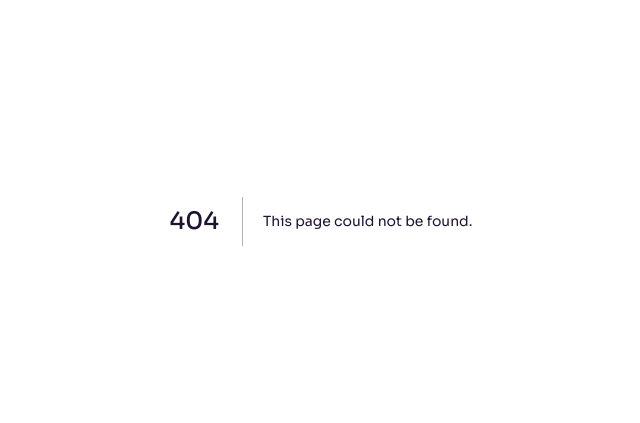
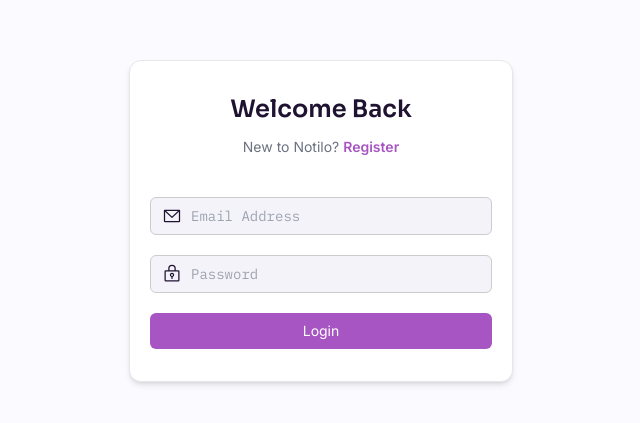
Before and after one commit to jakobternel/note-editor, a Next.js app: page /login in a window 1280 px wide. Before the commit this address had no page. Shown: the part 179-602 px from the top of the page, without its empty margins (319-959 px from the left). Built offline with nearby package versions, Linux system fonts and the light colour scheme.

Commit message:
added login page ui

```diff
--- a/package.json
+++ b/package.json
@@ -35,7 +35,8 @@
         "mongoose": "^8.16.1",
         "next": "15.3.5",
         "react": "^19.0.0",
-        "react-dom": "^19.0.0"
+        "react-dom": "^19.0.0",
+        "react-hook-form": "^7.60.0"
     },
     "devDependencies": {
         "@tailwindcss/postcss": "^4.1.11",
--- /dev/null
+++ b/src/pages/login.tsx
@@ -0,0 +1,64 @@
+import Head from "next/head";
+
+import { EnvelopeSimpleIcon, LockKeyIcon } from "@phosphor-icons/react";
+
+export default function LoginPage() {
+    return (
+        <>
+            <Head>
+                <title>Login - Notilo</title>
+                <link rel="icon" href="/icon_white.png" />
+            </Head>
+            <main>
+                <div className="flex h-screen w-screen flex-col items-center justify-center gap-5">
+                    <div className="flex w-96 flex-col items-center gap-10 rounded-xl border border-border bg-surface px-5 py-8 shadow-md">
+                        {/* Welcome section */}
+                        <div className="flex flex-col items-center gap-3">
+                            <h1 className="text-2xl font-semibold">
+                                Welcome Back
+                            </h1>
+                            <p className="text-sm text-textSecondary">
+                                New to Notilo?{" "}
+                                <span className="cursor-pointer font-semibold text-primary">
+                                    Register
+                                </span>
+                            </p>
+                        </div>
+                        {/* Login form */}
+                        <form className="flex w-full flex-col gap-5">
+                            <span className="relative">
+                                {/* Icon on form input */}
+                                <EnvelopeSimpleIcon
+                                    className="absolute left-3 top-1/2 -translate-y-1/2 text-textPrimary"
+                                    size={20}
+                                />
+                                <input
+                                    type="email"
+                                    required
+                                    placeholder="Email Address"
+                                    className="input !pl-10 font-code"
+                                />
+                            </span>
+                            <span className="relative">
+                                {/* Icon on form input */}
+                                <LockKeyIcon
+                                    className="absolute left-3 top-1/2 -translate-y-1/2 text-textPrimary"
+                                    size={20}
+                                />
+                                <input
+                                    type="password"
+                                    required
+                                    placeholder="Password"
+                                    className="input !pl-10 font-code"
+                                />
+                            </span>
+                            <button type="submit" className="button">
+                                Login
+                            </button>
+                        </form>
+                    </div>
+                </div>
+            </main>
+        </>
+    );
+}
--- a/src/styles/globals.css
+++ b/src/styles/globals.css
@@ -42,6 +42,28 @@
     }
 }
 
+/* Input fields */
+.input {
+    @apply w-full rounded-md border border-formInputBorder bg-formInputBackground px-4 py-2 text-sm text-formInputText outline-none;
+}
+
+.input::placeholder {
+    @apply text-formInputPlaceholder;
+}
+
+.input:focus {
+    @apply border-formInputFocus shadow-formXS;
+}
+
+/* Buttons */
+.button {
+    @apply rounded-md bg-buttonBackground px-4 py-2 text-sm text-buttonText outline-none;
+}
+
+.button:hover {
+    @apply bg-buttonHover transition-all;
+}
+
 /* Light theme colours */
 :root {
     --color-primary: #a755c2;
@@ -51,6 +73,18 @@
     --color-text-primary: #1f1331;
     --color-text-secondary: #6b7280;
     --color-border: #e5e7eb;
+
+    /* Form input theme */
+    --color-input-bg: #f5f3fa;
+    --color-input-border: #ccc;
+    --color-input-text: #1f1331;
+    --color-input-placeholder: #9ca3af;
+    --color-input-focus: #a755c2;
+
+    /* Button theme */
+    --color-button-bg: #a755c2;
+    --color-button-hover: #933db7;
+    --color-button-text: #ffffff;
 }
 
 /* Dark theme colours */
@@ -62,4 +96,16 @@
     --color-text-primary: #f4f1fa;
     --color-text-secondary: #bdafd4;
     --color-border: #3a324a;
+
+    /* Form input theme */
+    --color-input-bg: #2a1b3c;
+    --color-input-border: #3a324a;
+    --color-input-text: #f4f1fa;
+    --color-input-placeholder: #8377a2;
+    --color-input-focus: #d6a4e8;
+
+    /* Button theme */
+    --color-button-bg: #c48be4;
+    --color-button-hover: #d6a4e8;
+    --color-button-text: #140d1c;
 }
--- a/tailwind.config.js
+++ b/tailwind.config.js
@@ -12,6 +12,7 @@
                 code: ["var(--font-code)", "monospace"],
             },
             colors: {
+                // General colours
                 primary: "var(--color-primary)",
                 background: "var(--color-background)",
                 surface: "var(--color-surface)",
@@ -19,6 +20,24 @@
                 textPrimary: "var(--color-text-primary)",
                 textSecondary: "var(--color-text-secondary)",
                 border: "var(--color-border)",
+
+                // Form inputs
+                formInputBackground: "var(--color-input-bg)",
+                formInputBorder: "var(--color-input-border)",
+                formInputText: "var(--color-input-text)",
+                formInputPlaceholder: "var(--color-input-placeholder)",
+                formInputFocus: "var(--color-input-focus)",
+
+                // Buttons
+                buttonBackground: "var(--color-button-bg)",
+                buttonHover: "var(--color-button-hover)",
+                buttonText: "var(--color-button-text)",
+            },
+            borderWidth: {
+                1: "1px",
+            },
+            boxShadow: {
+                formXS: "0 1px 2px 0 var(--color-input-focus)",
             },
         },
     },
```
Also changed, not shown: 1 other file (tests, documents, lock files or other folders).
